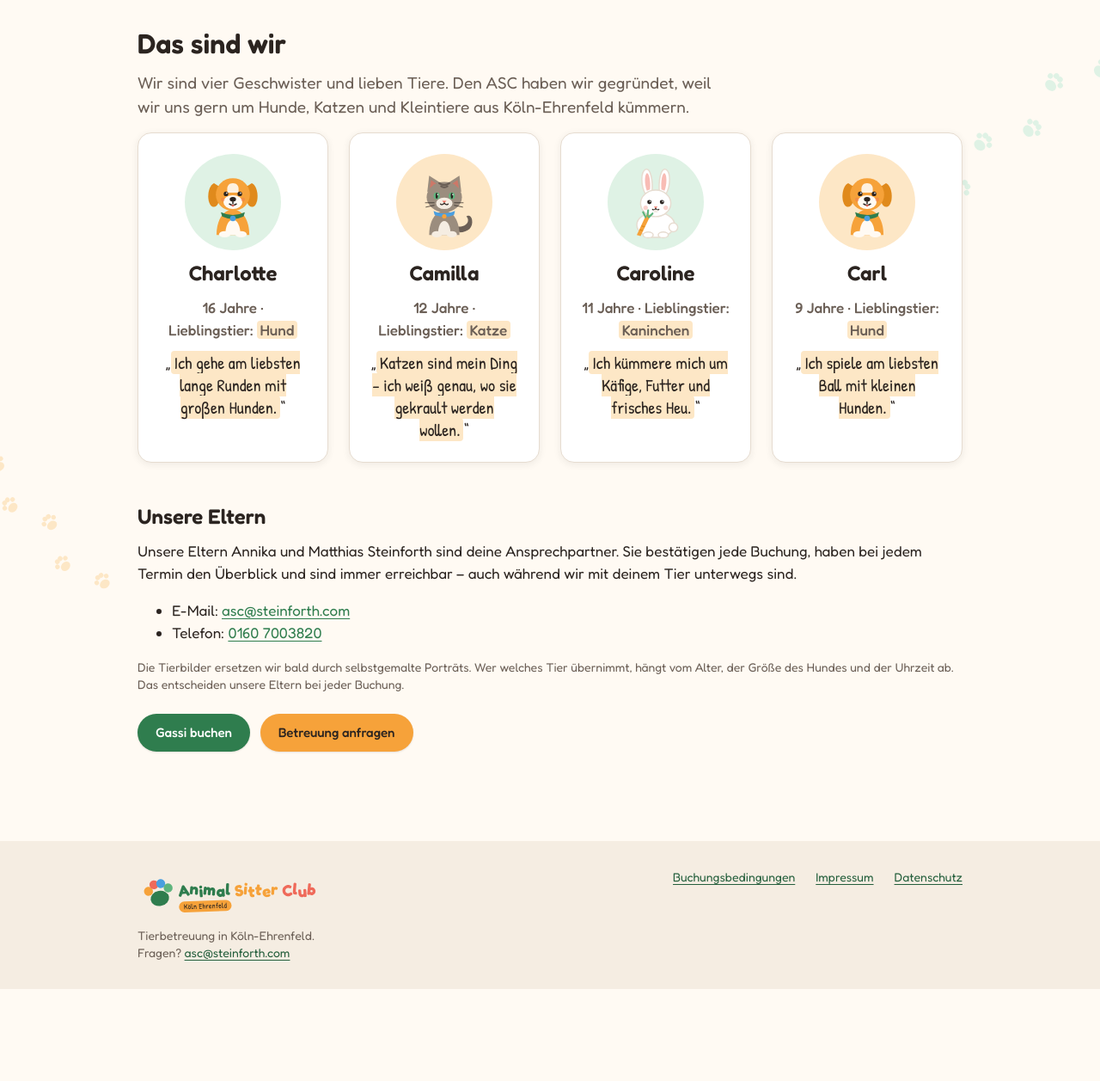
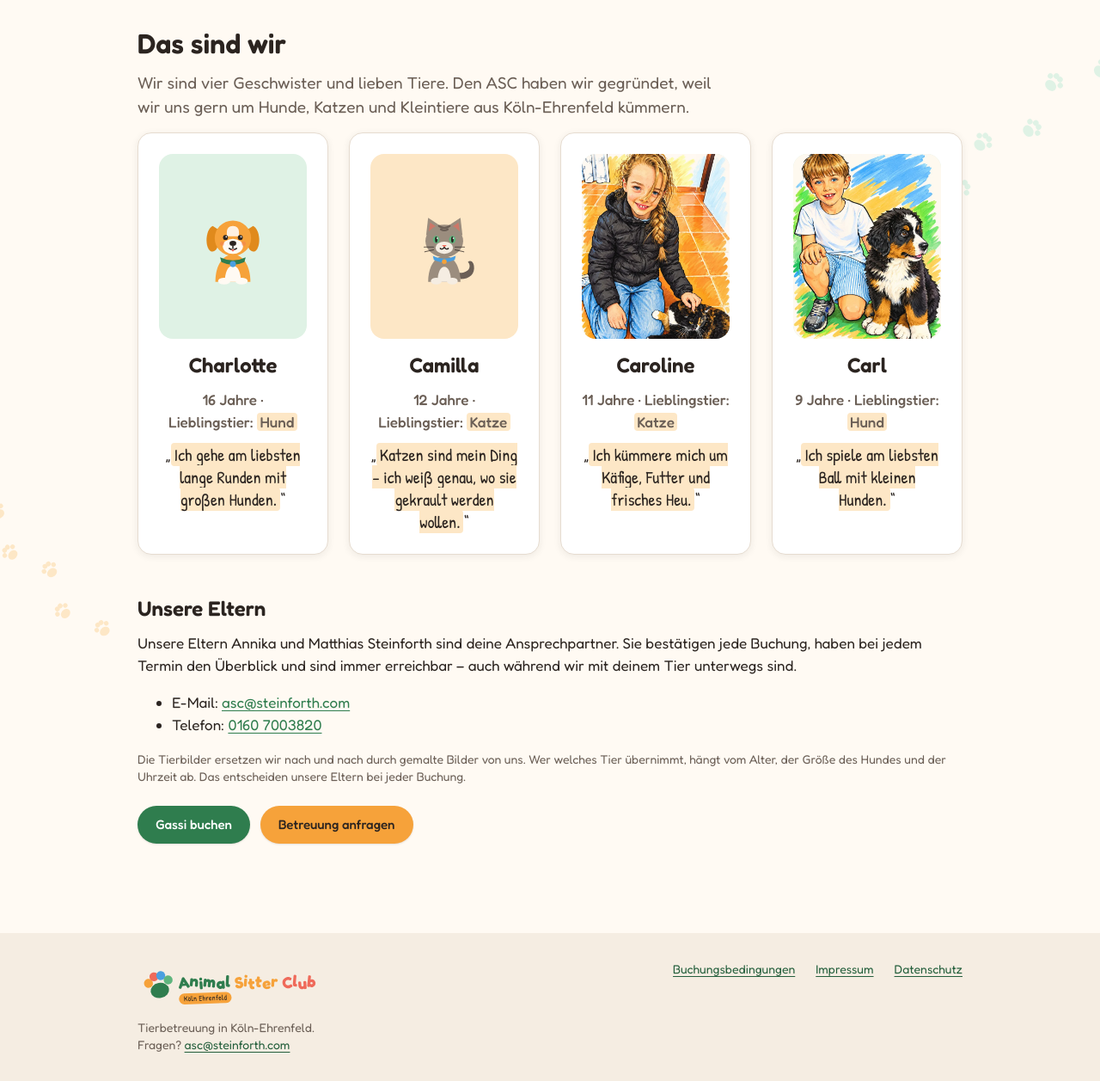
Before and after one commit to msteinforth/asc, a PHP site: page /team.html in a window 1280 px wide. Shown: the part 81-1338 px from the top of the page at 86% size. Before the commit the page ends 1231 px from the top, so only its background shows below. Run offline with PHP 8.4, Linux system fonts and the light colour scheme.

Commit message:
Team-Seite: gemalte Bilder von Carl und Caroline
Bilder mit an das Design System angeglichenen Farben (Blau zu paw-sky,
Gelb Richtung accent, Grün Richtung Wiese/Mint, Weiß zu Creme) als
WebP 640×800 eingebunden. Team-Karten zeigen oben ein 4:5-Bild; wer
noch keins hat, bekommt sein Tier auf sanfter Fläche im selben Format.

Co-Authored-By: Claude Opus 5.5 <noreply@anthropic.com>
Claude-Session: https://claude.ai/code/session_01N3Fzu58YzfjSMbC7uYunpH

```diff
--- a/asc/assets/style.css
+++ b/asc/assets/style.css
@@ -257,9 +257,11 @@ td.zahl, th.zahl { text-align: right; white-space: nowrap; }
 /* ---------- Team ---------- */
 .team { display: grid; gap: var(--space-6); grid-template-columns: repeat(auto-fit, minmax(220px, 1fr)); }
 .team .asc-card { text-align: center; align-items: center; }
-.team .avatar { width: 112px; height: 112px; border-radius: var(--radius-pill); background: var(--brand-soft); display: grid; place-items: center; }
-.team .avatar.gelb { background: var(--accent-soft); }
-.team .avatar img { width: 88px; height: 88px; }
+/* Gemalte Bilder der Kinder (4:5, radius-md); ohne Bild steht das Tier auf einer sanften Fläche */
+.portrait { width: 100%; aspect-ratio: 4 / 5; border-radius: var(--radius-md); overflow: hidden; background: var(--brand-soft); display: grid; place-items: center; margin-bottom: var(--space-1); }
+.portrait.gelb { background: var(--accent-soft); }
+.portrait img { width: 100%; height: 100%; object-fit: cover; display: block; }
+.portrait img.portrait-tier { width: 55%; height: auto; object-fit: contain; }
 .team .alter { color: var(--ink-muted); font-weight: 500; margin: 0; }
 
 /* ---------- Formulare ---------- */
--- a/asc/team.html
+++ b/asc/team.html
@@ -41,26 +41,26 @@
   <p class="lead">Wir sind vier Geschwister und lieben Tiere. Den ASC haben wir gegründet, weil wir uns gern um Hunde, Katzen und Kleintiere aus Köln-Ehrenfeld kümmern.</p>
 
   <div class="team">
-    <article class="asc-card">
-      <div class="avatar"><img src="/assets/tiere/hund.svg" alt="" width="88" height="88"></div>
+    <article class="asc-card team-karte">
+      <div class="portrait"><img class="portrait-tier" src="/assets/tiere/hund.svg" alt="" width="120" height="120"></div>
       <h2 class="asc-card__title">Charlotte</h2>
       <p class="alter">16 Jahre · Lieblingstier: <span class="platzhalter">Hund</span></p>
       <p class="asc-card__text hand-note">„<span class="platzhalter">Ich gehe am liebsten lange Runden mit großen Hunden.</span>“</p>
     </article>
-    <article class="asc-card">
-      <div class="avatar gelb"><img src="/assets/tiere/katze.svg" alt="" width="88" height="88"></div>
+    <article class="asc-card team-karte">
+      <div class="portrait gelb"><img class="portrait-tier" src="/assets/tiere/katze.svg" alt="" width="120" height="120"></div>
       <h2 class="asc-card__title">Camilla</h2>
       <p class="alter">12 Jahre · Lieblingstier: <span class="platzhalter">Katze</span></p>
       <p class="asc-card__text hand-note">„<span class="platzhalter">Katzen sind mein Ding – ich weiß genau, wo sie gekrault werden wollen.</span>“</p>
     </article>
-    <article class="asc-card">
-      <div class="avatar"><img src="/assets/tiere/kaninchen.svg" alt="" width="88" height="88"></div>
+    <article class="asc-card team-karte">
+      <div class="portrait"><img src="/assets/team/caroline.webp" alt="Gemaltes Bild von Caroline mit einer Katze" width="640" height="800" loading="lazy" decoding="async"></div>
       <h2 class="asc-card__title">Caroline</h2>
-      <p class="alter">11 Jahre · Lieblingstier: <span class="platzhalter">Kaninchen</span></p>
+      <p class="alter">11 Jahre · Lieblingstier: <span class="platzhalter">Katze</span></p>
       <p class="asc-card__text hand-note">„<span class="platzhalter">Ich kümmere mich um Käfige, Futter und frisches Heu.</span>“</p>
     </article>
-    <article class="asc-card">
-      <div class="avatar gelb"><img src="/assets/tiere/hund.svg" alt="" width="88" height="88"></div>
+    <article class="asc-card team-karte">
+      <div class="portrait"><img src="/assets/team/carl.webp" alt="Gemaltes Bild von Carl mit einem Berner-Sennenhund-Welpen" width="640" height="800" loading="lazy" decoding="async"></div>
       <h2 class="asc-card__title">Carl</h2>
       <p class="alter">9 Jahre · Lieblingstier: <span class="platzhalter">Hund</span></p>
       <p class="asc-card__text hand-note">„<span class="platzhalter">Ich spiele am liebsten Ball mit kleinen Hunden.</span>“</p>
@@ -73,7 +73,7 @@
     <li>E-Mail: <a href="mailto:asc@steinforth.com">asc@steinforth.com</a></li>
     <li>Telefon: <a href="tel:+491607003820">0160 7003820</a></li>
   </ul>
-  <p class="hilfe">Die Tierbilder ersetzen wir bald durch selbstgemalte Porträts. Wer welches Tier übernimmt, hängt vom Alter, der Größe des Hundes und der Uhrzeit ab. Das entscheiden unsere Eltern bei jeder Buchung.</p>
+  <p class="hilfe">Die Tierbilder ersetzen wir nach und nach durch gemalte Bilder von uns. Wer welches Tier übernimmt, hängt vom Alter, der Größe des Hundes und der Uhrzeit ab. Das entscheiden unsere Eltern bei jeder Buchung.</p>
 
   <div class="button-reihe">
     <a class="asc-btn asc-btn--primary" href="/buchen">Gassi buchen</a>
```
Also changed, not shown: README.md, asc/assets/team/carl.webp (added), asc/assets/team/caroline.webp (added).
